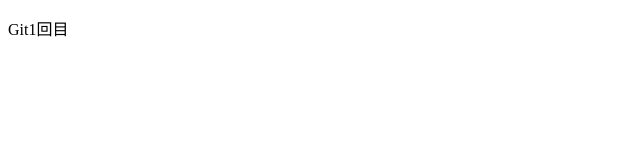
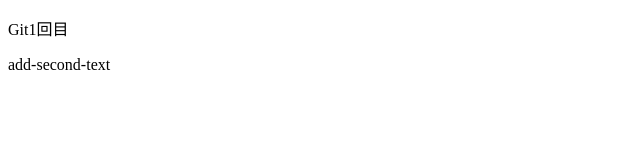
Before and after one commit to daichiara18/training_4, a plain HTML site: page index.html in a window 1280 px wide. Shown: the whole page, without its empty margins (0-640 px from the left). Drawn offline with Linux system fonts and the light colour scheme.

Commit message:
ブランチ作成

```diff
--- a/index.html
+++ b/index.html
@@ -7,5 +7,6 @@
 </head>
 <body>
     <p>Git1回目</p>
+    <p>add-second-text</p>
 </body>
 </html>
```
